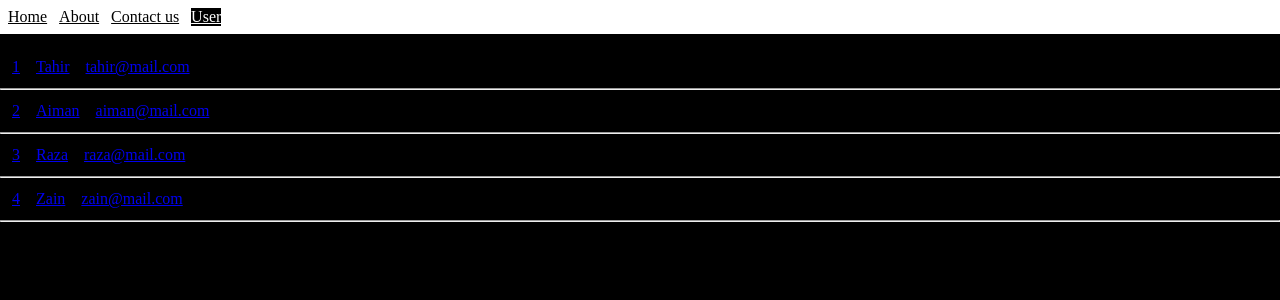
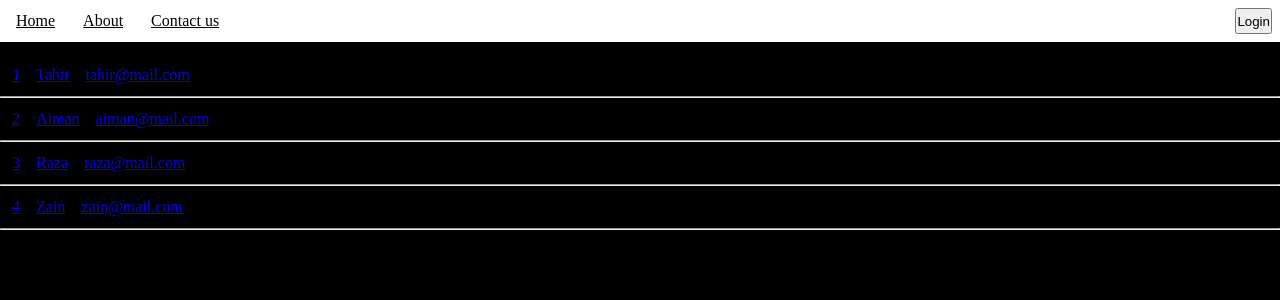
Before and after one commit to m-tahir236/asset-management, a React (Vite) app: page /users in a window 1280 px wide. Shown: the top 300 px of the page. Built offline with nearby package versions, Linux system fonts and the light colour scheme.

Commit message:
Dynamic UI based on routes

```diff
--- a/src/components/Navbar.jsx
+++ b/src/components/Navbar.jsx
@@ -1,11 +1,26 @@
-import React from "react";
-import { NavLink } from "react-router-dom";
+import React, { useState } from "react";
+import { NavLink, useNavigate } from "react-router-dom";
 
 const Navbar = () => {
   const navLinkStyles = ({ isActive }) => ({
     backgroundColor: isActive ? "black" : "transparent",
     color: isActive ? "white" : "black",
+    padding: "4px 8px",
+    borderRadius: "4px"
   });
+
+  const navigate = useNavigate();
+  const [isLoggedIn, setLoggedIn] = useState(false);
+
+  const login = () => {
+    setLoggedIn(true);
+    navigate("/users");
+  };
+
+  const logout = () => {
+    setLoggedIn(false);
+    navigate("/");
+  };
 
   return (
     <>
@@ -18,6 +33,31 @@ const Navbar = () => {
           backgroundColor: "white",
         }}
       >
+        {isLoggedIn && (
+          <div
+            style={{
+              width: "100%",
+              display: "flex",
+              flexDirection: "row",
+              justifyContent: "space-between",
+            }}
+          >
+            <NavLink to={"/users"} style={navLinkStyles}>
+              Users
+            </NavLink>
+            <button onClick={logout}>Logout</button>
+          </div>
+        )}
+        {!isLoggedIn && (
+          <div
+            style={{
+              width: "100%",
+              display: "flex",
+              flexDirection: "row",
+              justifyContent: "space-between",
+            }}
+          >
+            <div style={{display: "flex", gap: "12px"}}>
               <NavLink to={"/"} style={navLinkStyles}>
                 Home
               </NavLink>
@@ -27,9 +67,10 @@ const Navbar = () => {
               <NavLink to={"/contact"} style={navLinkStyles}>
                 Contact us
               </NavLink>
-        <NavLink to={"/users"} style={navLinkStyles}>
-          User
-        </NavLink>
+            </div>
+            <button onClick={login}>Login</button>
+          </div>
+        )}
       </div>
     </>
   );
--- a/src/pages/UserDetails.jsx
+++ b/src/pages/UserDetails.jsx
@@ -1,8 +1,9 @@
 import React from "react";
-import { useLocation, useParams } from "react-router-dom";
+import { useLocation, useParams, useNavigate } from "react-router-dom";
 import { users } from "../constants/constants";
 
 const UserDetails = () => {
+  const navigate = useNavigate();
   const routeParams = useParams();
   const { id: userId } = routeParams;
 
@@ -16,10 +17,24 @@ const UserDetails = () => {
   return (
     <div>
       <h2>Welcome</h2>
-      {locationParams.pathname.includes("/user/1") && <p>User 1 specific content</p>}
+      {locationParams.pathname.includes("/user/1") && (
+        <p>User 1 specific content</p>
+      )}
       <p>ID: {user.id}</p>
       <p>Name: {user.name}</p>
       <p>Email: {user.email}</p>
+
+      {/* <div style={{ display: "flex", gap: "12px" }}>
+        <button style={{ marginTop: "12px" }} onClick={() => navigate("/about")}>
+          About
+        </button>
+        <button style={{ marginTop: "12px" }} onClick={() => navigate("/contact")}>
+          Contact
+        </button>
+        <button style={{ marginTop: "12px" }} onClick={() => navigate("/")}>
+          Logout
+        </button>
+      </div> */}
     </div>
   );
 };
```
Lines whose indentation alone changed are shown as unchanged.
